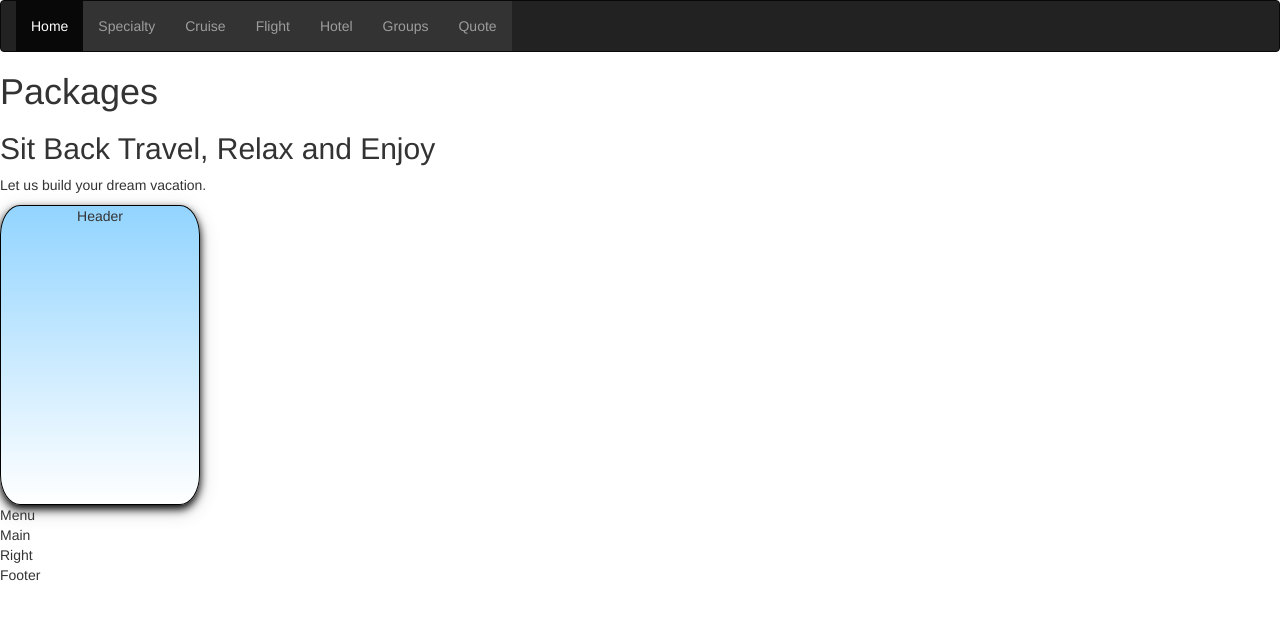
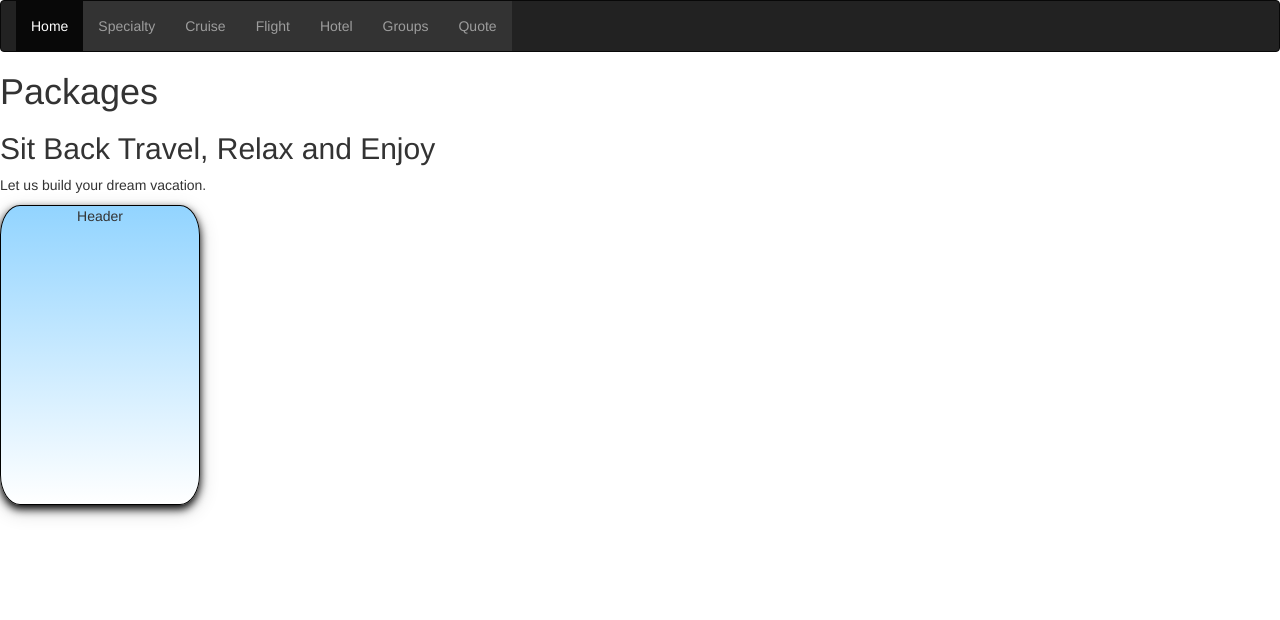
Before and after one commit to henryayuso/Epik-Travels, a plain HTML site: page packages.html in a window 1280 px wide. Drawn offline with nearby package versions, Linux system fonts and the light colour scheme.

Commit message:
Update packages.html

```diff
--- a/packages.html
+++ b/packages.html
@@ -41,10 +41,6 @@
 </section>
 <div class="">
   <div class="package">Header</div>
-  <div class="item2">Menu</div>
-  <div class="item3">Main</div>
-  <div class="item4">Right</div>
-  <div class="item5">Footer</div>
 </div>
 
 
```
